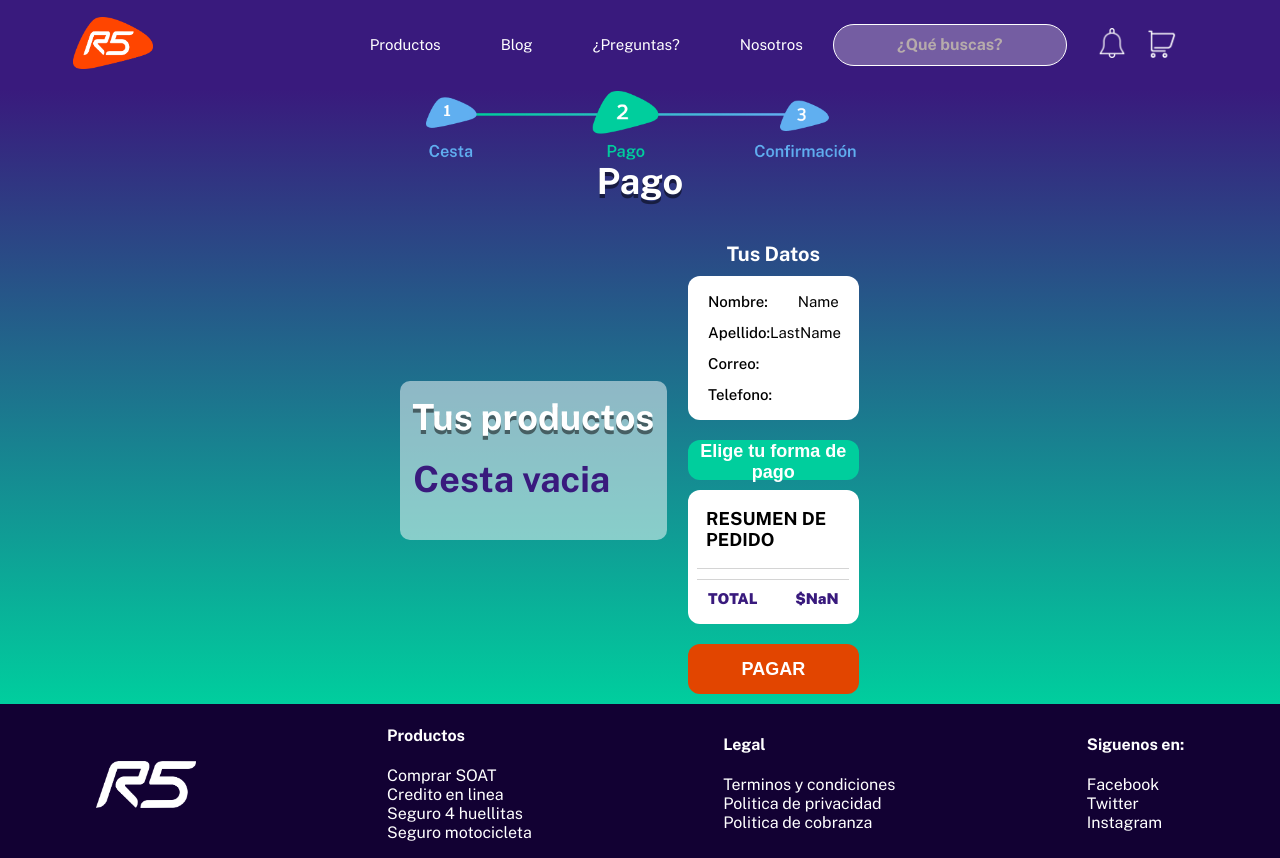
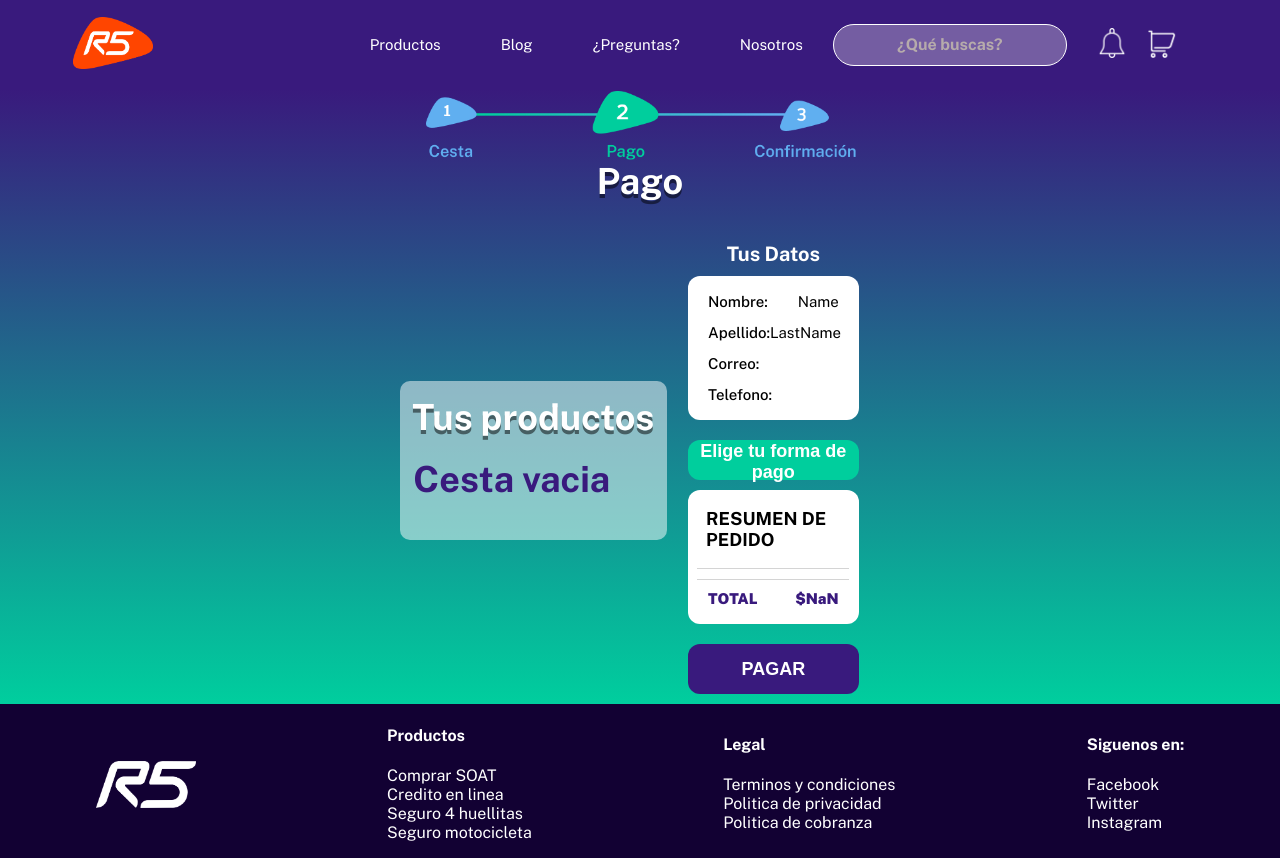
Before and after one commit to AdriMartinezB/r5_checkout_frontend, a React app: page /pago in a window 1280 px wide. Built offline with nearby package versions, Linux system fonts and the light colour scheme.

Commit message:
fix button

```diff
--- a/src/pages/Pago.jsx
+++ b/src/pages/Pago.jsx
@@ -110,12 +110,12 @@ const Pago = ({ data }) => {
               correo={user.Email}
               telefono={user.PhoneNumber}
             />
-            <ButtonComponent location='/TarjetaMetodo/' name='Elige tu forma de pago' color='verde' />
+            <ButtonComponent location='/TarjetaMetodo' name='Elige tu forma de pago' color='verde' disabled={enable} />
 
             <Resumen products={newProducts} cesta={cesta} />
 
             <div className='botonPagar'>
-              <ButtonComponent location='/confirmacion/' name='PAGAR' color='naranja' />
+              <ButtonComponent location='/confirmacion' name='PAGAR' color='naranja' disabled={!enable} />
             </div>
           </div>
 
```
